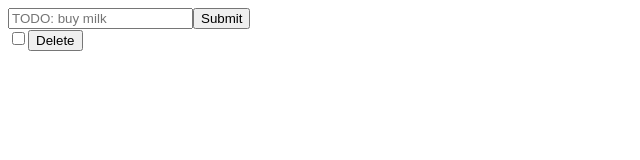
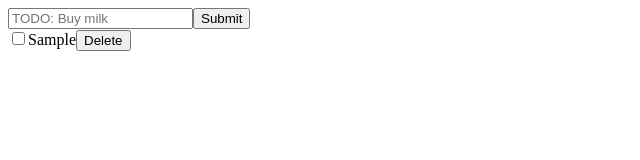
Before and after one commit to MarioMustapic/todo-app, a React (Create React App) app: page / in a window 1280 px wide. Both pictures are taken after typing "Sample" into the empty fields and a click on the button "Submit". Shown: the top 160 px of the page, without its empty margins (0-640 px from the left). Built offline with nearby package versions, Linux system fonts and the light colour scheme.

Commit message:
Add Item model

```diff
--- a/src/App.js
+++ b/src/App.js
@@ -1,17 +1,19 @@
 import { ItemForm } from "./components/ItemForm";
 import { useState } from "react";
+import { Item } from "./models/Item";
 
 function App() {
   const [items, setItems] = useState([]);
 
   const addItem = (itemFormData) => {
-    setItems((state) => [ ...state, itemFormData ]);
+    const item = new Item(itemFormData.item);
+    setItems((state) => [ ...state, item ]);
   }
 
-  const itemElements = items.map((item, index) => (
-    <div key={index}>
+  const itemElements = items.map((item) => (
+    <div key={item.id}>
       <input type="checkbox" name="" id="" />
-      <span>{item.item}</span>
+      <span>{item.text}</span>
       <button type="button">Delete</button>
     </div>
   ));
--- a/src/components/ItemForm/ItemForm.component.jsx
+++ b/src/components/ItemForm/ItemForm.component.jsx
@@ -1,9 +1,10 @@
-export function ItemForm (props) {
-    return (
-        <form onSubmit={props.onSubmit}>
-          <input type="text" placeholder="TODO: buy milk"
-          name={props.name} value={props.value} onChange={props.onChange} />
-          <button type="submit">Submit</button>
-        </form>
-    )
+export function ItemForm(props) {
+  return (
+    <form onSubmit={props.onSubmit}>
+      <input type="text" placeholder="TODO: Buy milk"
+        name="item" value={props.value} onChange={props.onChange}
+      />
+      <button type="submit">Submit</button>
+    </form>
+  );
 }
--- /dev/null
+++ b/src/models/Item.js
@@ -0,0 +1,6 @@
+export class Item {
+    constructor(text) {
+      this.id = Date.now();
+      this.text = text;
+    }
+  }
```
